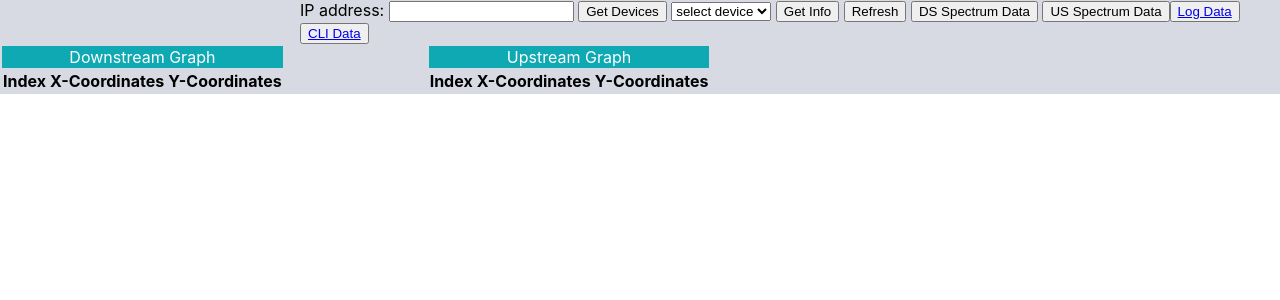
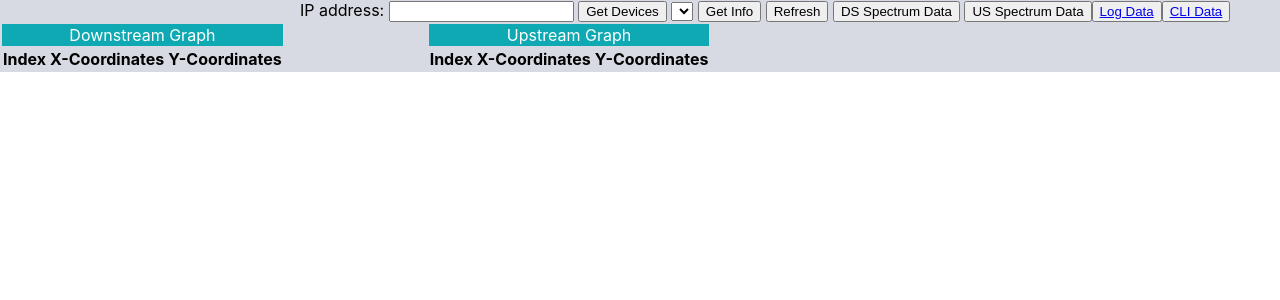
Before and after one commit to pavanpenneti/CLITesting, a React (Create React App) app: page / in a window 1280 px wide. Shown: the top 300 px of the page. Built offline with nearby package versions, Linux system fonts and the light colour scheme.

Commit message:
deleted select dropdown  default option

```diff
--- a/src/Screens/components/ApiData.js
+++ b/src/Screens/components/ApiData.js
@@ -164,7 +164,6 @@ const tables1 =[  {"title":" ---- ", "data":result2[0]},
       <button type="submit" onClick={getUSBDevices}>Get Devices</button>
       {"  "}
       <select value={serialNo} onChange={handleSelectChange}>
-      <option selected >select device</option>
         {data4.map((item,index) => (
           <option key={index} value={item.data.usbaddress}>
             {item.data.usbaddress}
--- a/src/Screens/components/CLIData.js
+++ b/src/Screens/components/CLIData.js
@@ -61,7 +61,7 @@ function CLIData (){
         <button type="submit" style={{ margin: "5px" }}  onClick={getSerialPort1} >Get Ports</button>
       </label>
       <select value={serialNo} onChange={handleSelectChange}>
-      <option selected >select device</option>
+
 
     {data4.map((item, index) => (
           <option key={index} value={item.port}>
```
